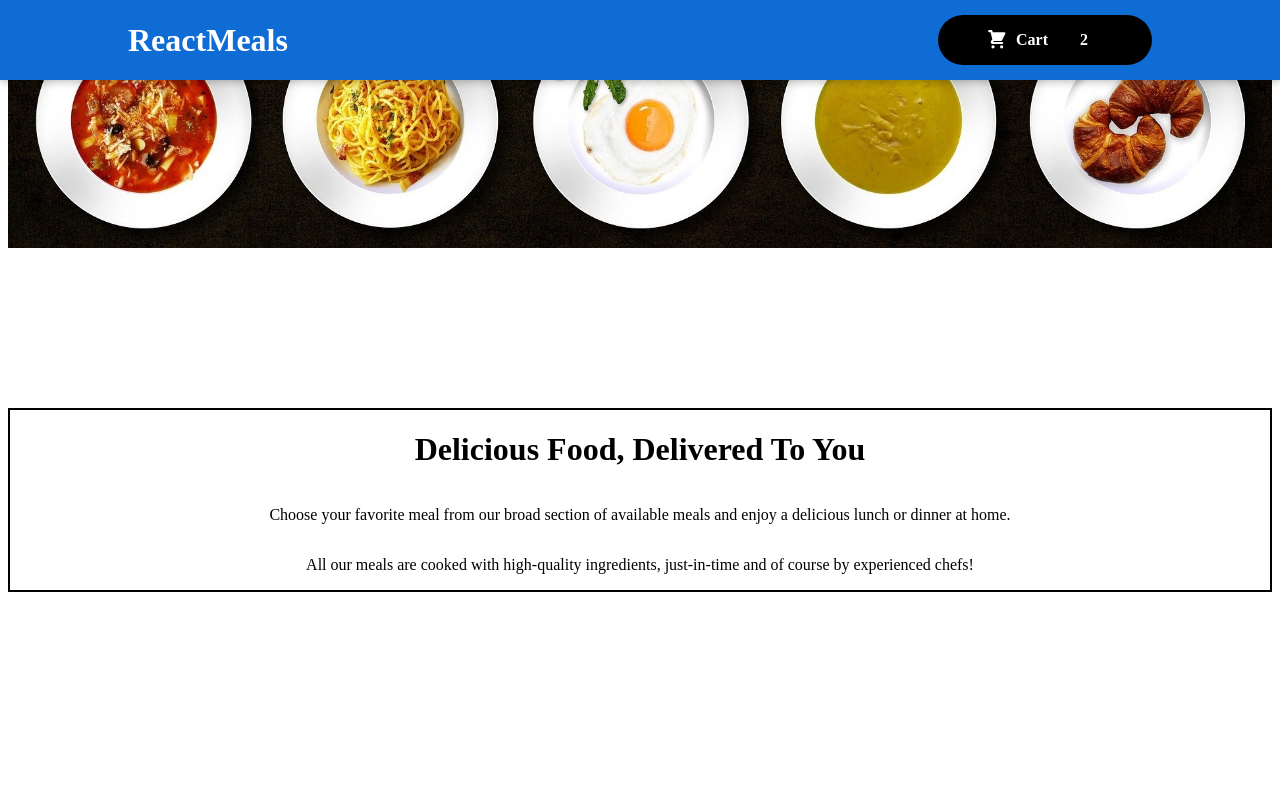
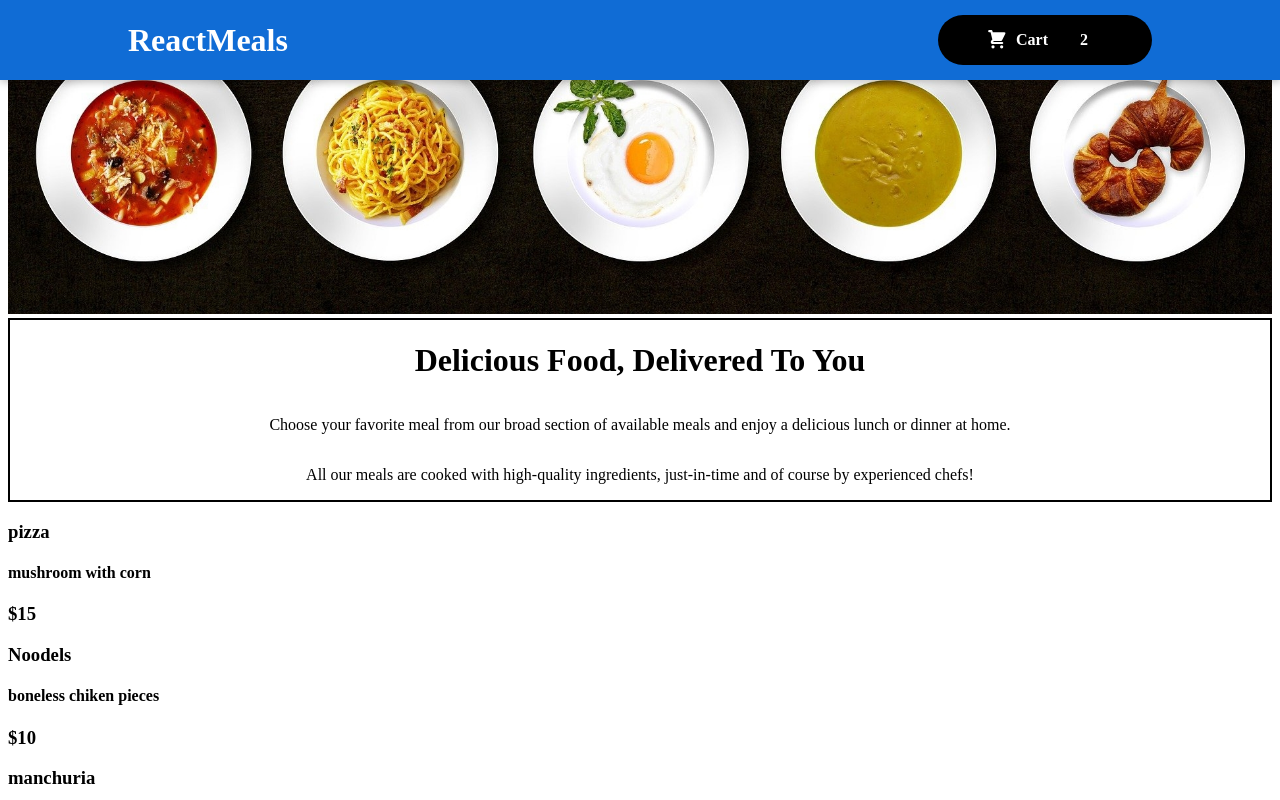
Before and after one commit to prudhviraj-793/01-starting-project, a React (Create React App) app: page / in a window 1280 px wide. Shown: the top 800 px of the page. Built offline with nearby package versions, Linux system fonts and the light colour scheme; the HTML template or start-up script is replaced by a standard one.

Commit message:
food-order-app meals

```diff
--- a/src/App.js
+++ b/src/App.js
@@ -1,12 +1,14 @@
 import Header from './Layout/Header/Header';
 import { Fragment } from "react";
 import Summary from "./Layout/Summary/Summary"
+import Meals from './Meals/Meals';
 
 function App() {
   return (
     <Fragment>
       <Header />
       <Summary />
+      <Meals />
     </Fragment>
   )
 }
--- a/src/Layout/Header/Header.css
+++ b/src/Layout/Header/Header.css
@@ -16,13 +16,12 @@
 
   .main-image {
     width: 100%;
-    height: 25rem;
     z-index: 0;
     overflow: hidden;
   }
 
   .main-image img {
     width: 100%;
-    height: 60%;
+    height: 100%;
     object-fit: cover;
   }
--- a/src/Layout/Summary/Summary.css
+++ b/src/Layout/Summary/Summary.css
@@ -4,5 +4,4 @@
     flex-direction: column;
     justify-content: space-between;
     align-items: center;
-    margin-top: none;
 }
--- /dev/null
+++ b/src/Meals/MealItem.js
@@ -0,0 +1,13 @@
+import { Fragment } from "react"
+
+function MealItem(props) {
+    return (
+        <Fragment>
+            <h3>{props.item}</h3>
+            <h4>{props.description}</h4>
+            <h3>{props.price}</h3>
+        </Fragment>
+    )
+}
+
+export default MealItem
--- /dev/null
+++ b/src/Meals/Meals.js
@@ -0,0 +1,40 @@
+import MealItem from "./MealItem"
+
+function Meals() {
+
+    let meals = [
+        {
+            id: Math.random().toString(),
+            name: 'pizza',
+            description: 'mushroom with corn',
+            price: '$15'
+        },
+        {
+            id: Math.random().toString(),
+            name: 'Noodels',
+            description: 'boneless chiken pieces',
+            price: '$10'
+        },
+        {
+            id: Math.random().toString(),
+            name: 'manchuria',
+            description: 'chiken manchira with all ingridients',
+            price: '$15'
+        },
+        {
+            id: Math.random().toString(),
+            name: 'momos',
+            description: 'fried chiken crunchy momos',
+            price: '$15'
+        }
+    ]
+
+    return (
+        meals.map(meal => {
+            return <MealItem key={meal.id} item={meal.name} description={meal.description} price={meal.price} />
+        })
+    )
+
+}
+
+export default Meals
```
Also changed, not shown: 1 other file (tests, documents, lock files or other folders).
